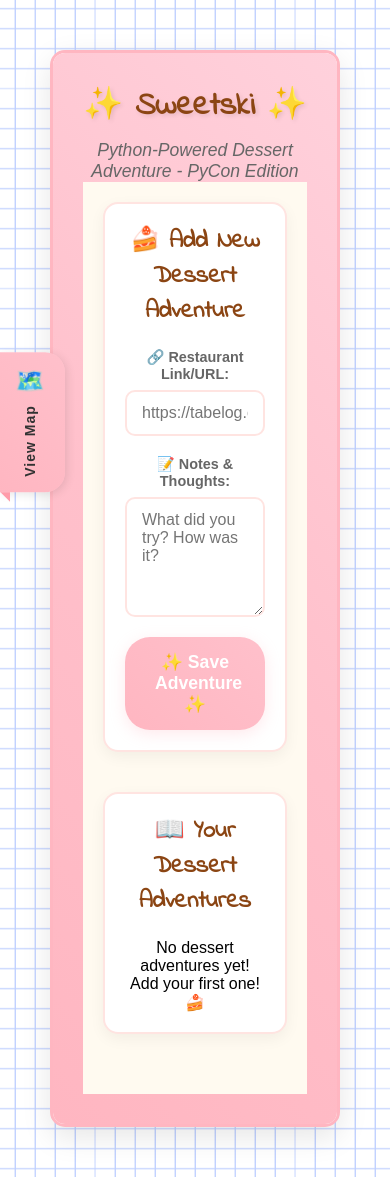
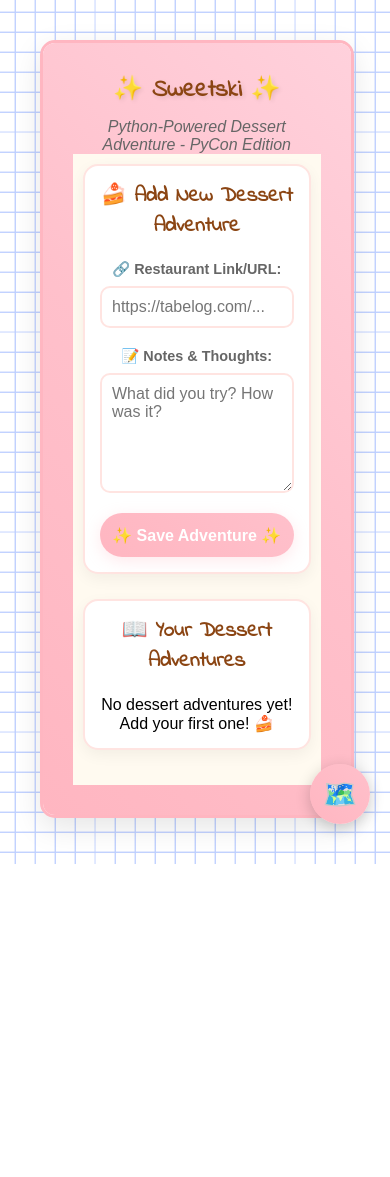
Before and after one commit to dianephan/sweetski, a Flask app: page / in a window 390 px wide. After the commit the page ends 864 px from the top, so only its background shows below. Run offline with Flask 3, Linux system fonts and the light colour scheme.

Commit message:
🎨 change css so its responsive on mobile

```diff
--- a/aiconfigs.py
+++ b/aiconfigs.py
@@ -172,9 +172,6 @@ def get_ai_response(user_input, user_id="example-user", user_name="Anonymous"):
             print("Error initializing LLM:", str(model_init_error))
             raise
 
-        # Prepare messages
-        # print("Config messages:", config_value.messages)
-
         # Convert messages to LangChain format
         langchain_messages = []
         for message in (config_value.messages or []):
@@ -193,7 +190,6 @@ def get_ai_response(user_input, user_id="example-user", user_name="Anonymous"):
         completion = track_langchain_metrics(tracker, lambda: llm.invoke(langchain_messages))
         ai_response = completion.content
 
-        # print statement is not working
         return {"response": ai_response, "model": config_value.model.name, "provider": config_value.provider.name}
 
     except Exception as e:
--- a/static/css/style.css
+++ b/static/css/style.css
@@ -91,6 +91,10 @@ body {
     font-size: 1rem;
     transition: all 0.3s ease;
     background: #fff;
+    width: 100%;
+    -webkit-appearance: none; /* Removes default iOS styling */
+    appearance: none;
+    max-width: 100%; /* Prevents horizontal overflow */
 }
 
 .form-group input:focus, .form-group textarea:focus {
@@ -115,6 +119,14 @@ body {
     cursor: pointer;
     transition: all 0.3s ease;
     box-shadow: 0 4px 15px rgba(255, 182, 193, 0.3);
+    -webkit-appearance: none; /* Removes default iOS styling */
+    appearance: none;
+    width: auto;
+    min-height: 44px; /* Minimum touch target size */
+    display: inline-flex;
+    align-items: center;
+    justify-content: center;
+    text-align: center;
 }
 
 .submit-btn:hover {
@@ -459,6 +521,48 @@ body {
         box-shadow: 4px 4px 15px rgba(0, 0, 0, 0.15);
         background: linear-gradient(45deg, #ffc0cb, #ffd1dc);
     }
+}
+
+/* Mobile styles */
+@media (max-width: 768px) {
+    .map-button {
+        bottom: 20px;
+        right: 20px;
+        left: auto;
+        top: auto;
+        transform: none;
+    }
+
+    .bookmark {
+        background: linear-gradient(45deg, #ffb6c1, #ffc0cb);
+        padding: 12px;
+        border-radius: 50%;
+        box-shadow: 0 4px 15px rgba(0, 0, 0, 0.2);
+        display: flex;
+        align-items: center;
+        justify-content: center;
+        width: 60px;
+        height: 60px;
+    }
+
+    .bookmark::before {
+        display: none;
+    }
+
+    .bookmark-icon {
+        font-size: 28px;
+        margin: 0;
+    }
+
+    .bookmark-text {
+        display: none;
+    }
+
+    .bookmark:active {
+        transform: scale(0.95);
+        background: linear-gradient(45deg, #ffc0cb, #ffd1dc);
+    }
+}
 
 .diary-main {
     max-width: 900px;
@@ -467,29 +571,104 @@ body {
 
 /* Responsive Design */
 @media (max-width: 768px) {
+    body {
+        padding: 10px;
+    }
+
     .diary-container {
         margin: 10px;
         border-radius: 15px;
+        width: 95%;
     }
 
     .diary-title h1 {
-        font-size: 2rem;
+        font-size: 1.8rem;
+    }
+
+    .subtitle {
+        font-size: 1rem;
     }
 
     .diary-content {
-        padding: 20px;
+        padding: 15px;
     }
 
     .new-entry-section, .entries-section {
-        padding: 20px;
+        padding: 15px;
+        margin-bottom: 25px;
+    }
+
+    .form-group input, .form-group textarea {
+        padding: 10px;
+        font-size: 16px; /* Prevents iOS zoom on focus */
+    }
+
+    .submit-btn {
+        width: 100%;
+        padding: 12px;
+        font-size: 1rem;
     }
 
     .entry-actions {
         flex-direction: column;
+        gap: 8px;
+    }
+
+    .entry-links {
+        flex-direction: column;
+        align-items: stretch;
+    }
+
+    .entry-link {
+        text-align: center;
+        padding: 10px;
+        margin: 2px 0;
     }
 
     .category-tag {
-        display: block;
-        margin: 4px 0;
+        display: inline-block;
+        margin: 3px;
+        padding: 6px 12px;
+    }
+
+    .tabelog-data {
+        padding: 12px;
+    }
+
+    .restaurant-details {
+        font-size: 0.9rem;
+    }
+
+    /* Improve touch targets */
+    .entry-card {
+        padding: 15px;
+        margin-bottom: 15px;
+    }
+
+    .entry-card:hover {
+        transform: none; /* Disable hover effects on mobile */
+    }
+
+    .entry-link:hover {
+        transform: none;
     }
 }
+
+/* Additional breakpoint for very small devices */
+@media (max-width: 480px) {
+    .diary-title h1 {
+        font-size: 1.5rem;
+    }
+
+    .diary-content {
+        padding: 10px;
+    }
+
+    .new-entry-section h2, .entries-section h2 {
+        font-size: 1.3rem;
+    }
+
+    .entry-title {
+        font-size: 1.1rem;
+    }
+}
```
Also changed, not shown: other parts of static/css/style.css (+57 -7 lines). Lines whose indentation alone changed are shown as unchanged.
